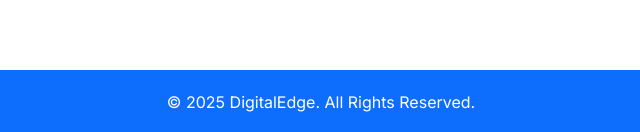
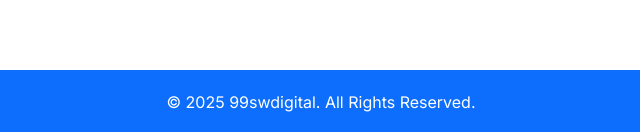
Before and after one commit to manesunita390-a11y/Sunita--Patil--website-developer.github-io, a plain HTML site: page index.html in a window 1280 px wide. Shown: the part 2476-2608 px from the top of the page, 319-959 px from the left. Drawn offline with Linux system fonts and the light colour scheme.

Commit message:
Update index.html

```diff
--- a/index.html
+++ b/index.html
@@ -116,7 +116,7 @@
 
   <!-- Footer -->
   <footer>
-    &copy; 2025 DigitalEdge. All Rights Reserved.
+    &copy; 2025 99swdigital. All Rights Reserved.
   </footer>
 
   <script>
```
